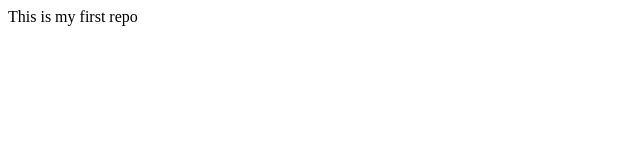
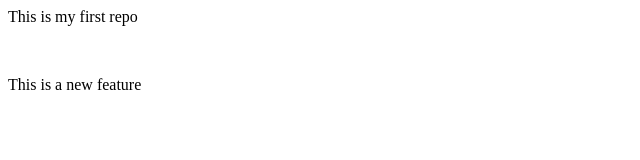
Before and after one commit to TanviDhanani01/demo, a plain HTML site: page index.html in a window 1280 px wide. Shown: the whole page, without its empty margins (0-640 px from the left). Drawn offline with Linux system fonts and the light colour scheme.

Commit message:
Add new Feature

```diff
--- a/index.html
+++ b/index.html
@@ -1 +1,3 @@
 <p>This is my first repo</p>
+<br>
+<p>This is a new feature</p>
```
